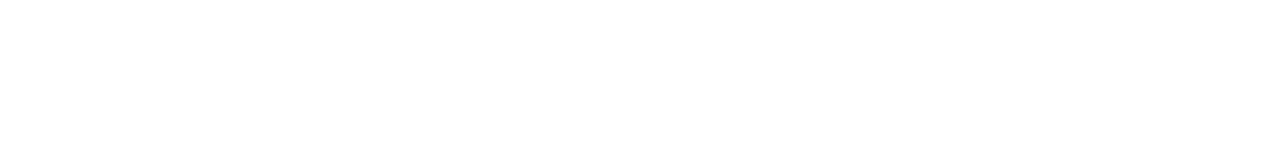
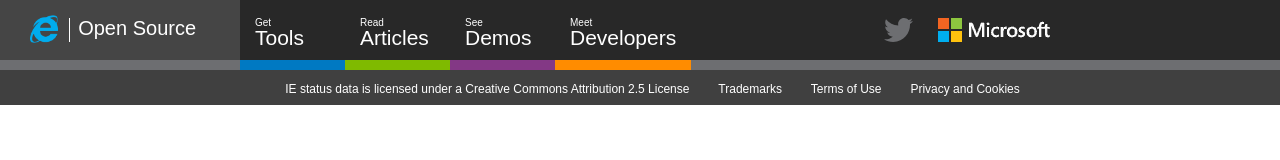
Before and after one commit to InternetExplorer/internetexplorer.github.com, a plain HTML site: page index.html in a window 1280 px wide. Drawn offline with Linux system fonts and the light colour scheme; a web font is replaced by a local one.

Commit message:
Modern.IE style header/footer

```diff
--- a/index.html
+++ b/index.html
@@ -5,8 +5,40 @@
 		<meta http-equiv="X-UA-Compatible" content="IE=edge">
 		<title>Open Source at Internet Explorer</title>
 		<meta name="viewport" content="width=device-width">
+		<link rel="stylesheet" href="styles/main.css">
 	</head>
 	<body>
+		<header role="banner" class="header">
+		        <div class="siteLogo">
+		            <a href="http://internetexplorer.github.io">
+		                <h1 class="open-ie">Open Source</h1>
+		            </a>
+		        </div>
+		        <nav role="navigation" class="menu">
+		            <ul class="menu-bar" role="menubar">
+		                <li role="presentation" class="menu-item menu-item-tools " data-content-type="tool"><a role="menuitem" href="http://modern.ie/en-us/tools">Get <span>Tools</span></a></li>
+		                <li role="presentation" class="menu-item menu-item-articles " data-content-type="article"><a role="menuitem" href="http://modern.ie/en-us/articles">Read <span>Articles</span></a></li>
+		                <li role="presentation" class="menu-item menu-item-demos " data-content-type="demo"><a role="menuitem" href="http://modern.ie/en-us/demos">See <span>Demos</span></a></li>
+		                <li role="presentation" class="menu-item menu-item-involved " data-content-type="meet-developers"><a role="menuitem" href="http://modern.ie/en-us/meet-developers">Meet <span>Developers</span></a></li>
+		            </ul>
+		            <div class="microsoft-logo">
+		                <a class="icon-microsoft-logo" href="http://www.microsoft.com" title="Microsoft" target="_blank">Microsoft</a>
+		            </div>
+		            <div class="icon-social">
+		                <a class="share tw"  aria-hidden="true" href="https://www.twitter.com/iedevchat" title="Talk to us on Twitter" target="_blank">Twitter</a>
+		            </div>
+		        </nav>
+		</header>
 
+		<footer role="contentinfo">
+	        <div class="links">
+	            <a href="http://creativecommons.org/licenses/by/2.5/legalcode"
+	               target="_blank">IE status data is licensed under a Creative Commons Attribution 2.5 License</a>
+	            <a href="http://www.microsoft.com/library/toolbar/3.0/trademarks/en-us.mspx"
+	               target="_blank">Trademarks</a>
+	            <a href="http://msdn.microsoft.com/windows/apps/cc300389" target="_blank">Terms of Use</a>
+	            <a href="http://www.microsoft.com/info/privacy.mspx" target="_blank">Privacy and Cookies</a>
+	        </div>
+    	</footer>
 	</body>
 </html>
--- /dev/null
+++ b/styles/main.css
@@ -0,0 +1,339 @@
+@-ms-viewport {
+    width: device-width;
+}
+
+@viewport {
+    width: device-width;
+}
+
+@font-face {
+    font-family: "Segoe Custom";
+    src: url("http://www.modern.ie/cdn/fonts/west-european/normal/latest.eot");
+    src: local("Segoe UI"), url("http://www.modern.ie/cdn/fonts/west-european/normal/latest.woff") format("woff");
+}
+
+*, *::before, *::after {
+    -webkit-box-sizing: border-box;
+    -moz-box-sizing: border-box;
+    box-sizing: border-box;
+    margin: 0px;
+    padding: 0px;
+}
+
+html {
+    height: 100%;
+    font-family: "Segoe Custom", sans-serif;
+}
+
+body {
+	height: 100%;
+    font-size: 14px;
+    line-height: 1.428571429;
+}
+
+h1 {
+    font-weight: normal;
+    line-height: 1.1;
+}
+
+a {
+    text-decoration: none;
+}
+
+/* HEADER */
+.header {
+    padding: 1.3em 0 1.1em .8em;
+    -moz-box-sizing: content-box;
+    box-sizing: content-box;
+    background-color: #454545;
+}
+
+/* HEADER: Logo */
+.siteLogo {
+    position: relative;
+    margin: 0 auto;
+    max-width: 1230px;
+}
+
+.siteLogo:before {
+    position: absolute;
+    top: -.2em;
+    left: 0;
+    width: 28px;
+    height: 28px;
+    background: url("../images/ie-logo.png") no-repeat;
+    background-size: 28px;
+    content: "";
+    pointer-events: none;
+}
+
+.siteLogo a {
+    display: block;
+    padding-left: 2.8em;
+}
+
+.open-ie {
+    padding: 0 0 .2em .4em;
+    border-left: 1px solid #fff;
+    color: #fff;
+    font-size: 20px;
+    line-height: 1em;
+}
+
+/* HEADER: Menu */
+.menu {
+    position: absolute;
+    top: 0;
+    right: 0;
+    left: 0;
+    margin: 0 auto;
+    font-size: .9em;
+}
+
+.menu-bar {
+    display: inline-block;
+    background-color: #454545;
+}
+
+.menu-item a {
+    display: block;
+    -moz-box-sizing: content-box;
+    box-sizing: content-box;
+    border-bottom: 5px solid;
+    padding: .2em 1em;
+    color: #fff;
+    line-height: 1.5em;
+}
+
+.menu-item a:hover {
+    color: #00abe1;
+}
+
+.menu-item-tools a {
+    border-color: #0079c2;
+}
+
+.menu-item-articles a {
+    border-color: #7fba00;
+}
+
+.menu-item-demos a {
+    border-color: #833885;
+}
+
+.menu-item-involved a {
+    border-color: #ff8c00;
+}
+
+/* HEADER: Other links */
+.microsoft-logo {
+    display: none;
+}
+
+.microsoft-logo a,
+.tw {
+    display: inline-block;
+    overflow: hidden;
+    text-indent: 100%;
+    white-space: nowrap;
+}
+.microsoft-logo a {
+    width: 112px;
+    height: 24px;
+}
+.icon-social {
+    float: right;
+    margin-top: 1.45em;
+}
+.tw {
+    width: 30px;
+    height: 26px;
+    background: url("../images/twitter-logo.svg") no-repeat;
+    background-size: 29px auto;
+}
+
+.icon-microsoft-logo {
+  background-image: url(../images/microsoft-logo.png);
+  width: 112px;
+  height: 24px;
+}
+
+/* FOOTER */
+
+footer {
+    width: 100%;
+    min-height: 35px;
+    background-color: #404040;
+}
+
+.links {
+    margin: 0 auto;
+    padding-top: 8px;
+    color: white;
+    text-align: center;
+    line-height: 20px;
+}
+
+.links a {
+    margin-left: 25px;
+    color: white;
+    font-size: 12px;
+}
+
+.links a:hover {
+    text-decoration: none;
+}
+
+@media screen and (min-width: 960px) {
+    .microsoft-logo {
+        display: block;
+        float: right;
+        margin: 1.4em 0 0 1.9em;
+    }
+    .icon-social {
+        margin-right: 0;
+    }
+}
+
+@media screen and (min-width: 820px) {
+    .info-row,
+    .foot-center,
+    .filter-group,
+    .links {
+        width: 800px;
+    }
+}
+
+@media screen and (max-width: 819px) {
+    .info-row,
+    .foot-center,
+    .filter-group {
+        width: calc(100% - 20px);
+    }
+
+    .switch-fiters {
+        width: 70%;
+    }
+
+    .total-features {
+        width: 28%;
+    }
+
+    .switch-filters-column {
+        padding-left: 5px;
+    }
+    .dropdown-arrow {
+        margin-left: 2px;
+    }
+}
+
+@media screen and (min-width: 525px) and (max-width: 667px) {
+
+    .dropdown-arrow {
+        width: 17px;
+        height: 16px;
+    }
+
+    .dropdown a {
+        font-size: 16px;
+    }
+}
+
+@media screen and (max-width: 524px) {
+    .ribbon-wrapper {
+        position: absolute;
+    }
+
+    .menu {
+        max-width: 650px;
+    }
+
+    .links {
+        display: none;
+    }
+}
+
+@media screen and (max-width: 569px) {
+    .filter-container, .menu-item {
+        display: none;
+    }
+    .sticky {
+        display: none !important;
+    }
+
+    .header {
+        margin-bottom: 10px;
+    }
+}
+
+@media screen and (min-width: 570px) {
+    .header {
+        height: 51px;
+        border-bottom: 10px solid #6d6e71;
+        padding-left: 4%;
+    }
+
+    .menu-bar {
+        position: absolute;
+        top: 59px;
+        width: 100%;
+        left: 0;
+        background: #282828;
+    }
+    .menu-item:first-child {
+        margin-left: 4%;
+    }
+    .menu-item {
+        float: left;
+        display: inline-block;
+    }
+
+    .menu-item a {
+        margin-bottom: -5px;
+        padding: .5em 1.5em;
+    }
+}
+
+@media screen and (min-width: 1220px) {
+    .header {
+        height: 42px;
+        padding-left: 10px;
+        padding-bottom: 0;
+        background: -webkit-linear-gradient(left, #454545 50%, #282828 50%);
+        background: -moz-linear-gradient(left, #454545 50%, #282828 50%);
+        background: -o-linear-gradient(left, #454545 50%, #282828 50%);
+        background: linear-gradient(to right, #454545 50%, #282828 50%);
+    }
+    .menu {
+        max-width: 810px;
+        position: relative;
+        margin-top: -42px;
+    }
+    .menu-bar {
+        height: 60px;
+        position: static;
+        width: inherit;
+    }
+
+    .menu-item:first-child {
+        margin-left: 0;
+    }
+
+    .menu-item a {
+        min-width: 7.5em;
+        padding: 15px;
+        border-bottom-width: 10px;
+        font-size: 10px;
+    }
+
+    .menu-item span {
+        display: block;
+        font-size: 2.1em;
+    }
+}
+
+@media screen and (max-width: 300px) {
+    .icon-social {
+        display: none;
+    }
+}
```
Also changed, not shown: images/favicon.ico (added), images/ie-logo.png (added), images/microsoft-logo.png (added), images/twitter-logo.svg (added).
